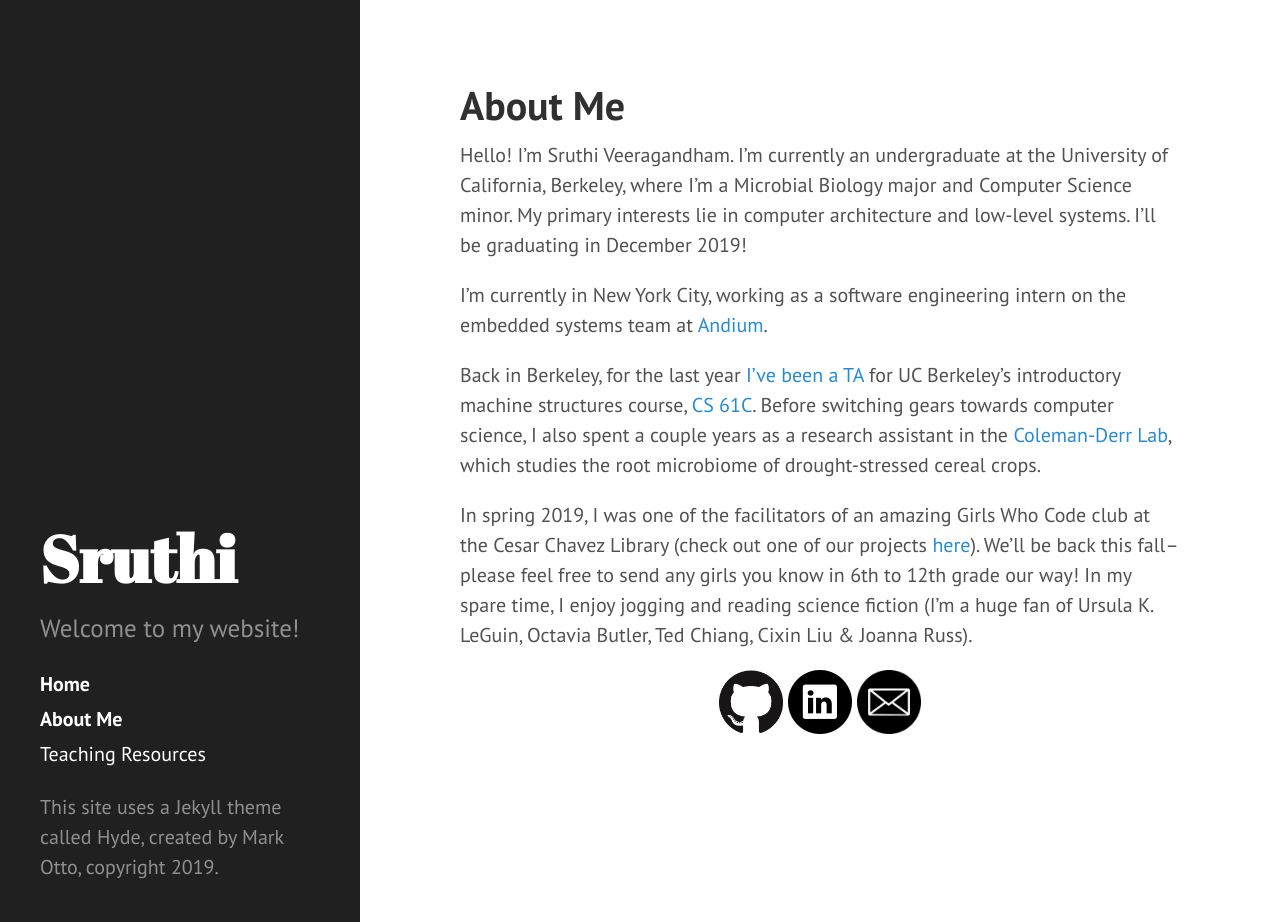
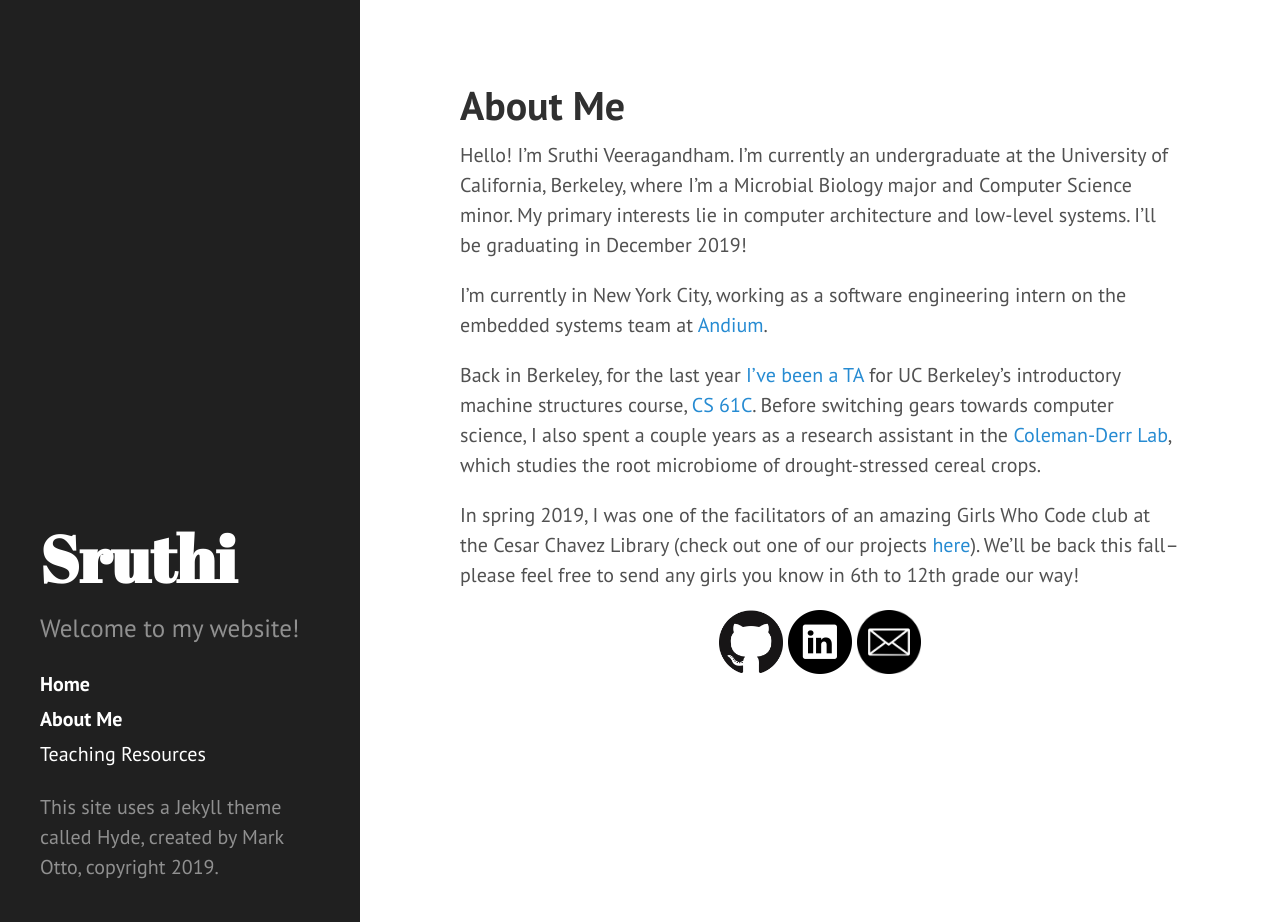
Before and after one commit to sruthiveeragandham/sruthiveeragandham.github.io, a Jekyll site: the page built from about.md, in a window 1280 px wide and 922 px high. Built offline with Jekyll 4.4.1, drawn with Linux system fonts in a browser that asks for light colours; Markdown is read by kramdown in place of the engine named in the settings.

Commit message:
Pare down personal information in About Me section

```diff
--- a/about.md
+++ b/about.md
@@ -9,7 +9,7 @@ I'm currently in New York City, working as a software engineering intern on the
 
 Back in Berkeley, for the last year [I've been a TA](/teaching) for UC Berkeley's introductory machine structures course, [CS 61C](https://cs61c.org). Before switching gears towards computer science, I also spent a couple years as a research assistant in the [Coleman-Derr Lab](https://pgec.berkeley.edu/coleman-derr-lab-0), which studies the root microbiome of drought-stressed cereal crops.
 
-In spring 2019, I was one of the facilitators of an amazing Girls Who Code club at the Cesar Chavez Library (check out one of our projects [here](https://gwc-ca9717.github.io)). We'll be back this fall--please feel free to send any girls you know in 6th to 12th grade our way! In my spare time, I enjoy jogging and reading science fiction (I'm a huge fan of Ursula K. LeGuin, Octavia Butler, Ted Chiang, Cixin Liu & Joanna Russ).
+In spring 2019, I was one of the facilitators of an amazing Girls Who Code club at the Cesar Chavez Library (check out one of our projects [here](https://gwc-ca9717.github.io)). We'll be back this fall--please feel free to send any girls you know in 6th to 12th grade our way!
 
 <div align="center">
   <a href="https://github.com/sruthiveeragandham"><img src="github.png" width="64" style="display: inline-block"></a>
```
